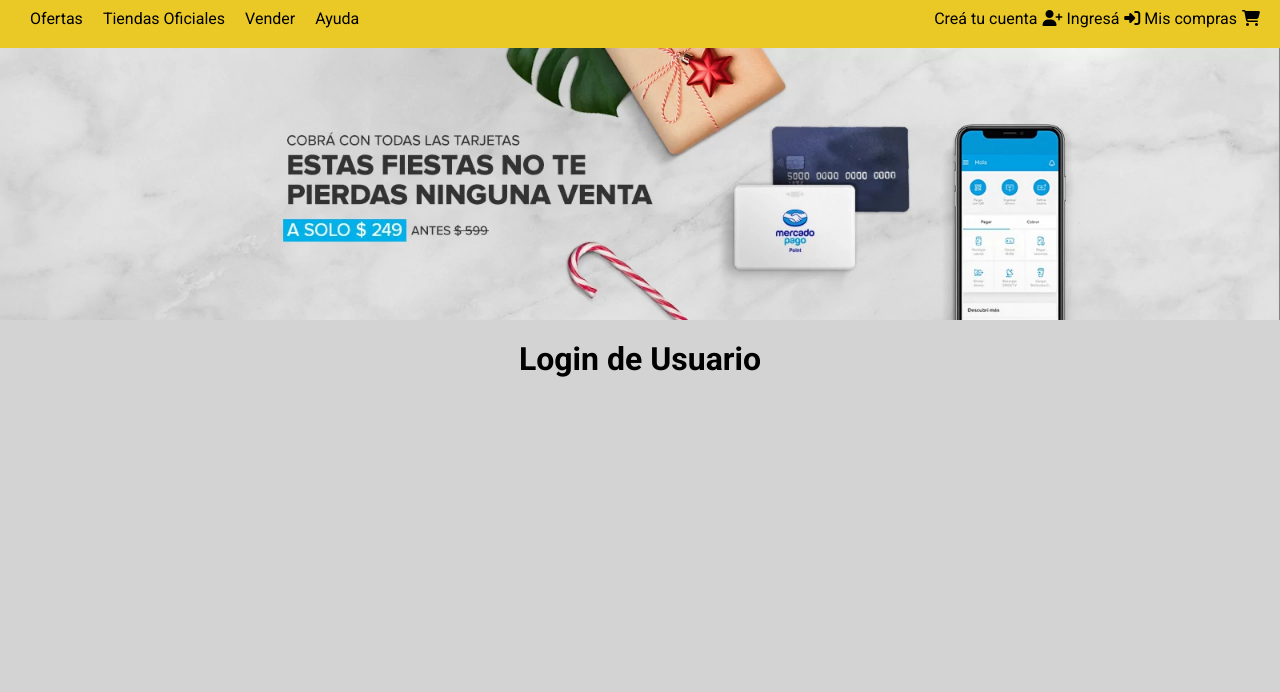
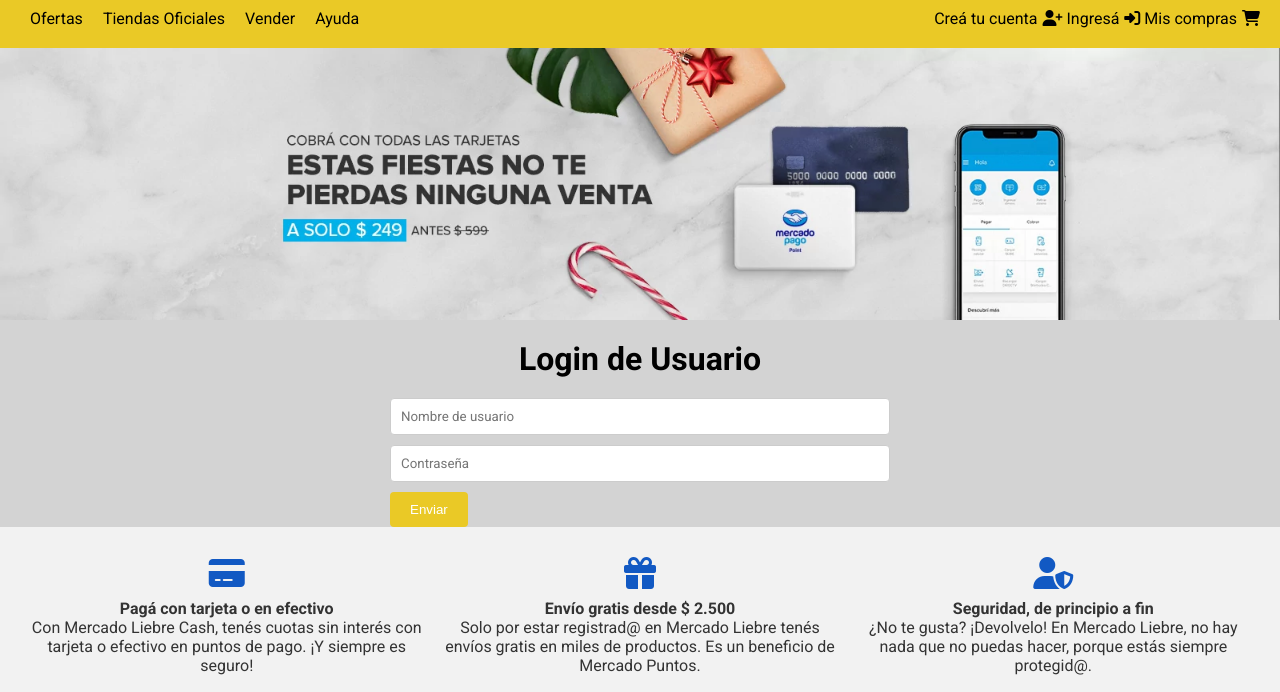
Before and after one commit to A-Isaias/mercadoliebre, a plain HTML site: page views/login.html in a window 1280 px wide. Shown: the part 92-784 px from the top of the page. Drawn offline with Linux system fonts and the light colour scheme.

Commit message:
modified:   public/css/login.css modified:   public/css/style.css

```diff
--- a/public/css/login.css
+++ b/public/css/login.css
@@ -129,12 +129,12 @@
     margin: 0 auto;
     }
 
-.login {
+/*.login {
   display: flex;
   justify-content: center;
   align-items: center;
-  height: 100vh; /* Esto asegura que el contenedor se extienda al 100% de la altura de la ventana */
-}
+  height: 100vh; /* Esto asegura que el contenedor se extienda al 100% de la altura de la ventana
+}*/
 
 /* Estilo del formulario de inicio de sesión */
 h1 {
--- a/public/css/style.css
+++ b/public/css/style.css
@@ -48,6 +48,7 @@
   list-style-type: none;
   padding: 0;
 }
+
 
 /*reemplazado por microdesafio 3 clase 22 - Estilos de usuario*/
 #user-list .fas {
```
